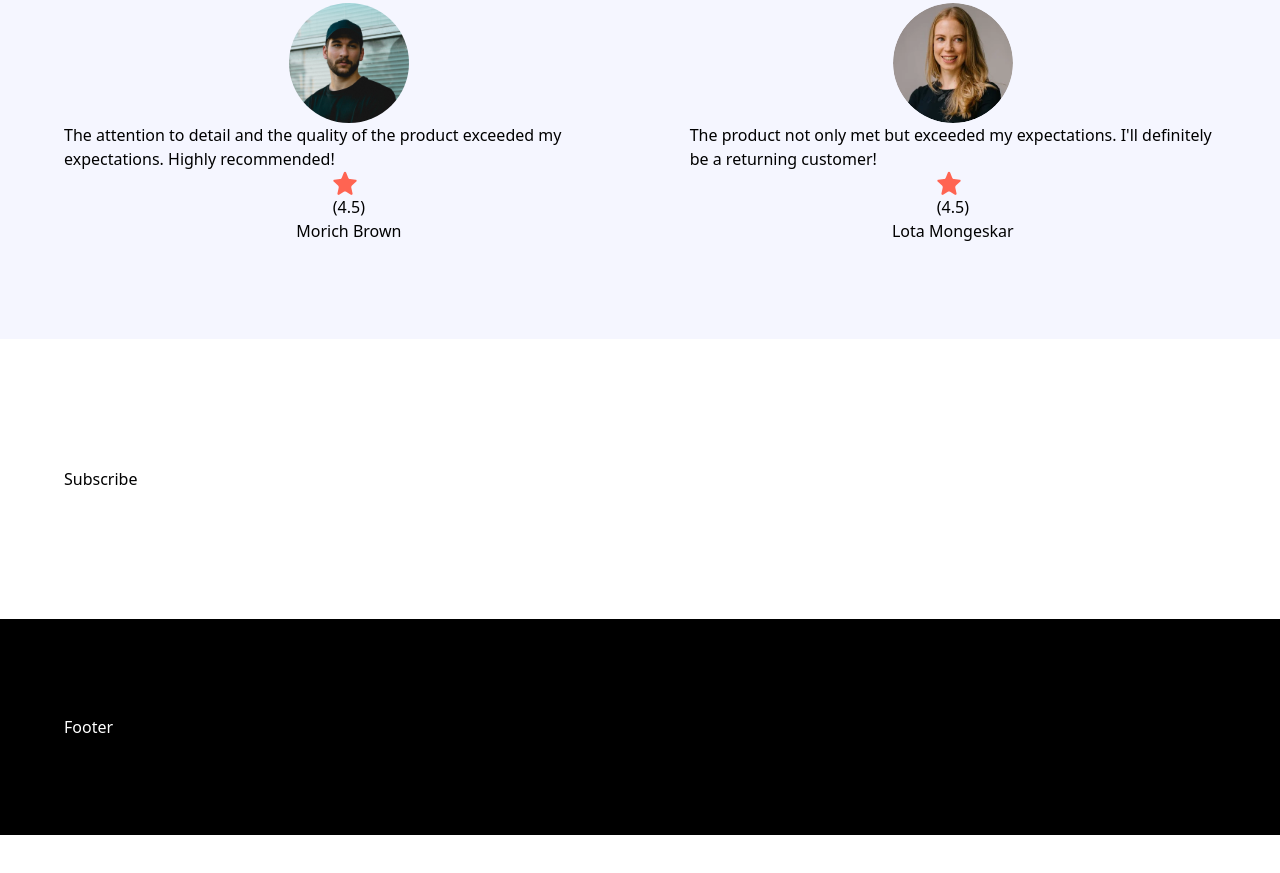
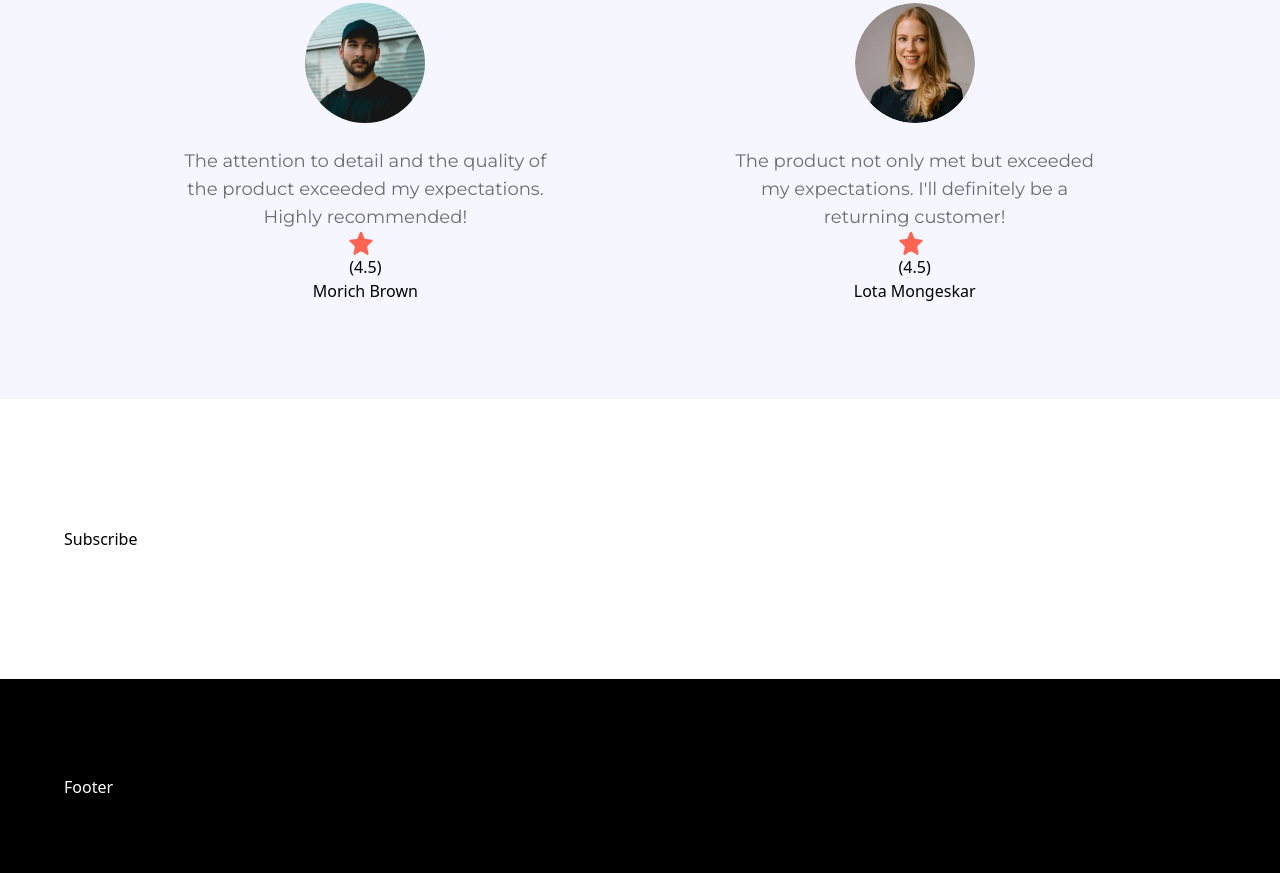
Before and after one commit to Yusufiabichi/E-commerce-Landing-page, a React (Vite) app: page / in a window 1280 px wide. Shown: the part 3900-4773 px from the top of the page. Before the commit the page ends 4735 px from the top, so only its background shows below. Built offline with nearby package versions, Linux system fonts and the light colour scheme; a web font is replaced by a local one.

Commit message:
Customer Review

```diff
--- a/src/components/ReviewCard.jsx
+++ b/src/components/ReviewCard.jsx
@@ -8,7 +8,7 @@ const ReviewCard = ({ imgURL, customerName, rating, feedback }) => {
         <img src={imgURL}
         alt="customer"
         className="rounded-full object-cover w-[120px h-[120px]" />
-        <p>{feedback}</p>
+        <p className="mt-6 max-w-sm text-center info-text">{feedback}</p>
         <div>
             <img src={star}
             alt="star"
```
